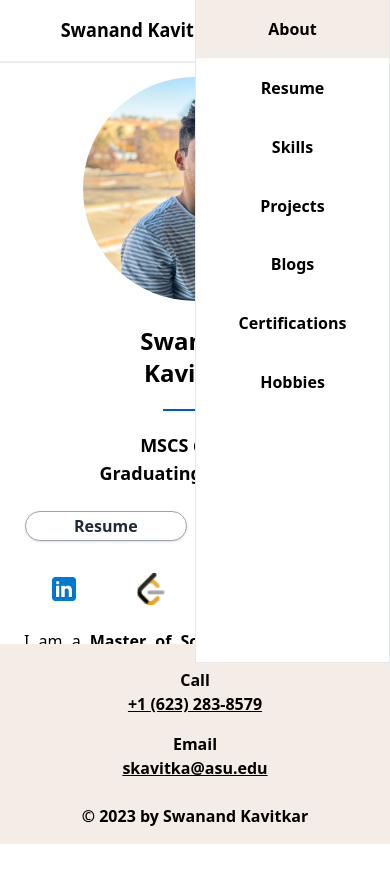
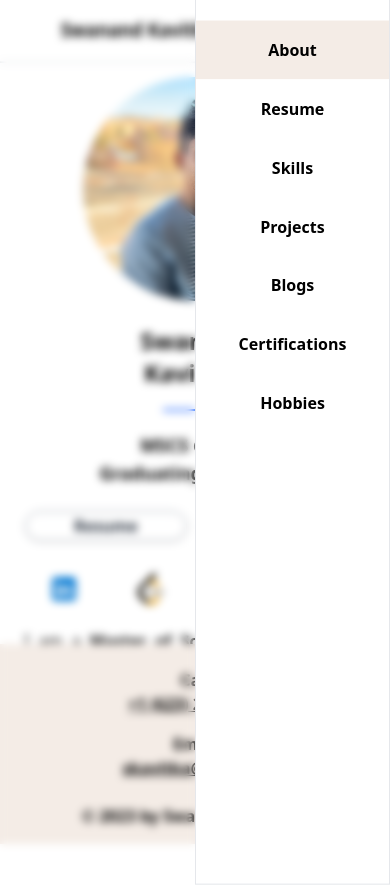
Before and after one commit to S-Threepio/S-Threepio.github.io, a React (Create React App) app: page / in a window 390 px wide. Both pictures are taken after a click on the picture 372 px from the left and 29 px from the top of the page. Before the commit the page ends 844 px from the top, so only its background shows below. Built offline with nearby package versions, Linux system fonts and the light colour scheme.

Commit message:
blurr element height width fixing

```diff
--- a/src/Header.js
+++ b/src/Header.js
@@ -42,16 +42,24 @@ const Header = () => {
             alt="Logo"
           />
         </div>
+
+        {isMenuOpen && (
+          <div
+            className="absolute inset-0 w-screen h-screen backdrop-filter backdrop-blur-sm md:hidden"
+            onClick={() => handleMenuToggle()}
+          />
+        )}
+
         <div>
           <ul
-            className={`w-1/2 h-[75vh] flex transition-transform duration-300 transform md:transform-none md:transition-none flex-col absolute top-0 right-0  bg-white text-center border border-gray-200  md:border-none md:static md:h-auto md:w-auto md:flex md:flex-row md:text-base
+            className={`pt-5 md:pt-0 w-1/2 h-screen flex transition-transform duration-300 transform md:transform-none md:transition-none flex-col absolute top-0 right-0  bg-white text-center border border-gray-200  md:border-none md:static md:h-auto md:w-auto md:flex md:flex-row md:text-base
             ${isMenuOpen ? "translate-x-0" : "translate-x-full"}`}
           >
             {navLinks.map((link, index) => (
               <Link
                 to={link.url}
                 key={index}
-                className={`px-4 py-4 sm:py-2 transition duration-100 ease-out hover:bg-[#F4ECE6] md:hover:scale-105 cursor-pointer
+                className={`md:text-center px-4 py-4 sm:py-2 transition duration-100 ease-out hover:bg-[#F4ECE6] md:hover:scale-105 cursor-pointer
                 ${
                   window.location.pathname == link.url
                     ? "bg-[#F4ECE6]"
```
